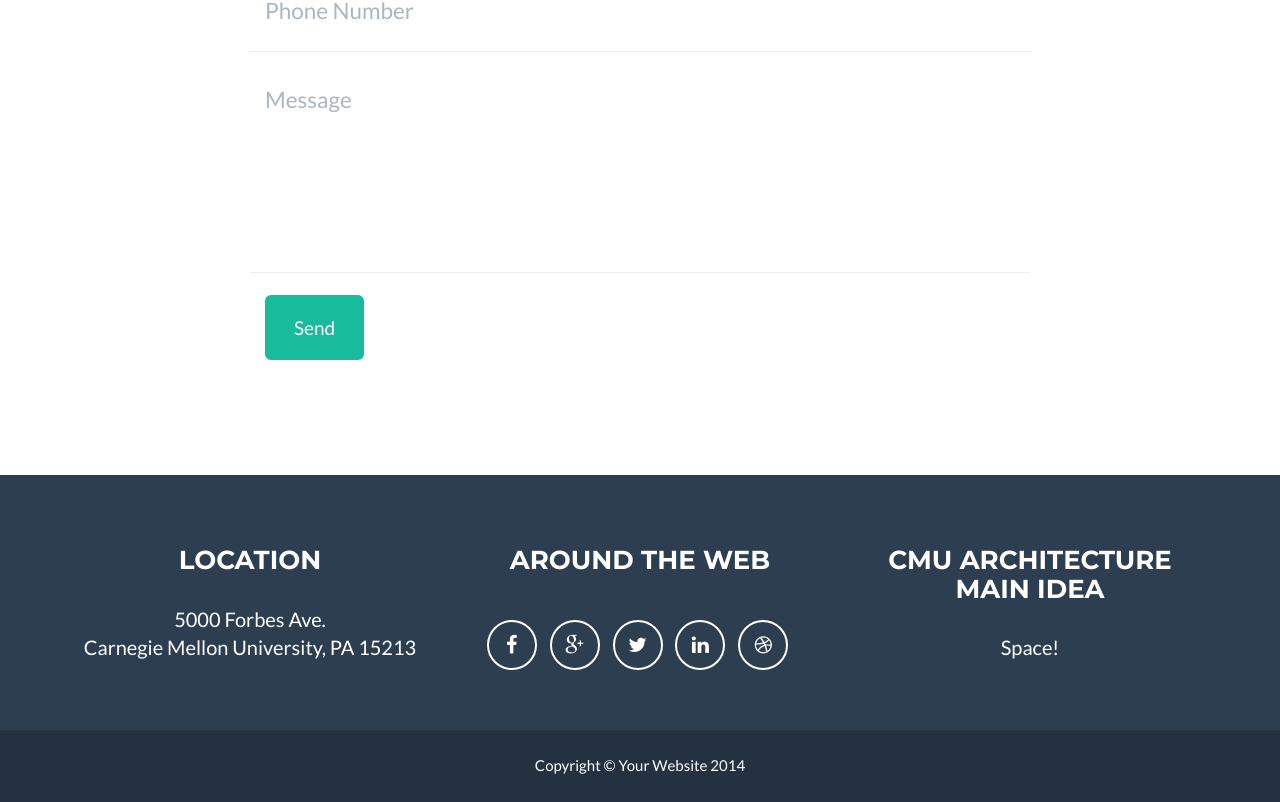
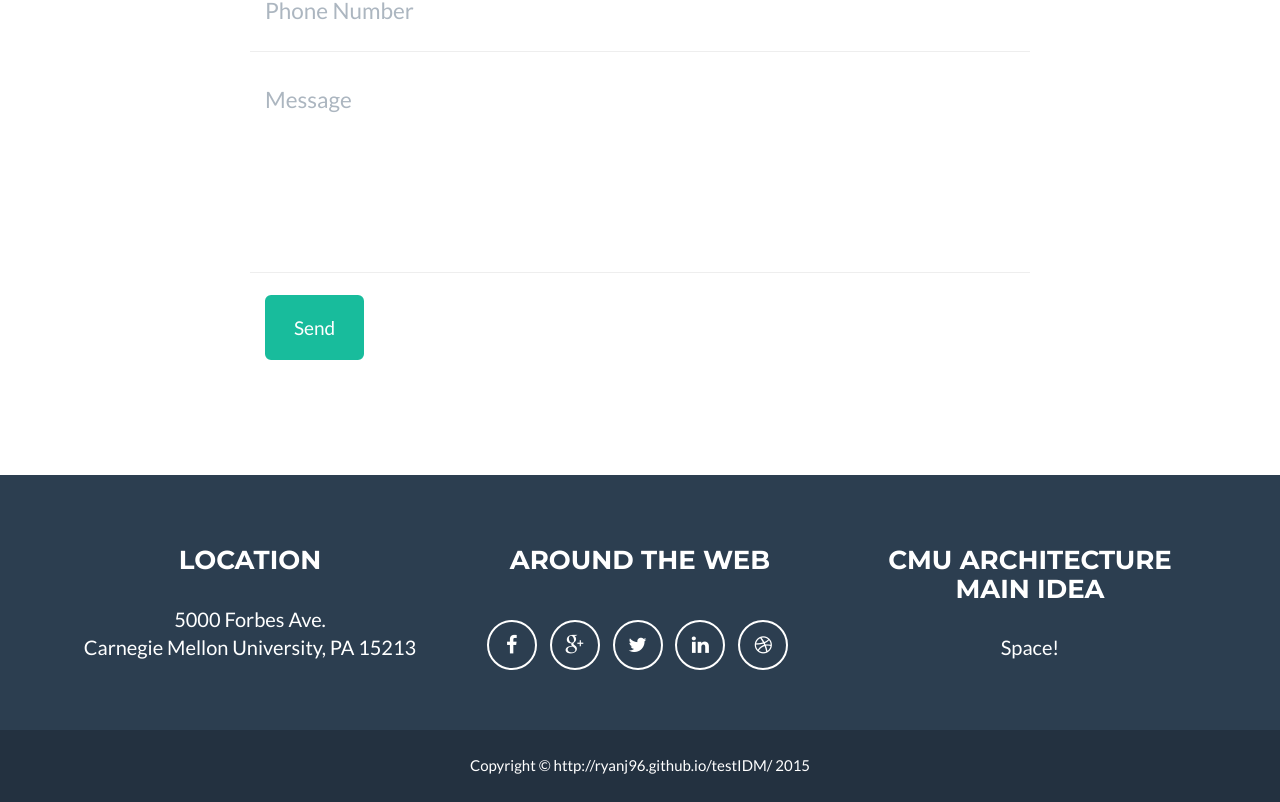
Before and after one commit to Ryanj96/testIDM, a plain HTML site: page index.html in a window 1280 px wide. Shown: the part 2685-3487 px from the top of the page. Drawn offline with nearby package versions, Linux system fonts and the light colour scheme.

Commit message:
copyright

```diff
--- a/index.html
+++ b/index.html
@@ -244,7 +244,7 @@
             <div class="container">
                 <div class="row">
                     <div class="col-lg-12">
-                        Copyright &copy; Your Website 2014
+                        Copyright &copy; http://ryanj96.github.io/testIDM/ 2015
                     </div>
                 </div>
             </div>
```
